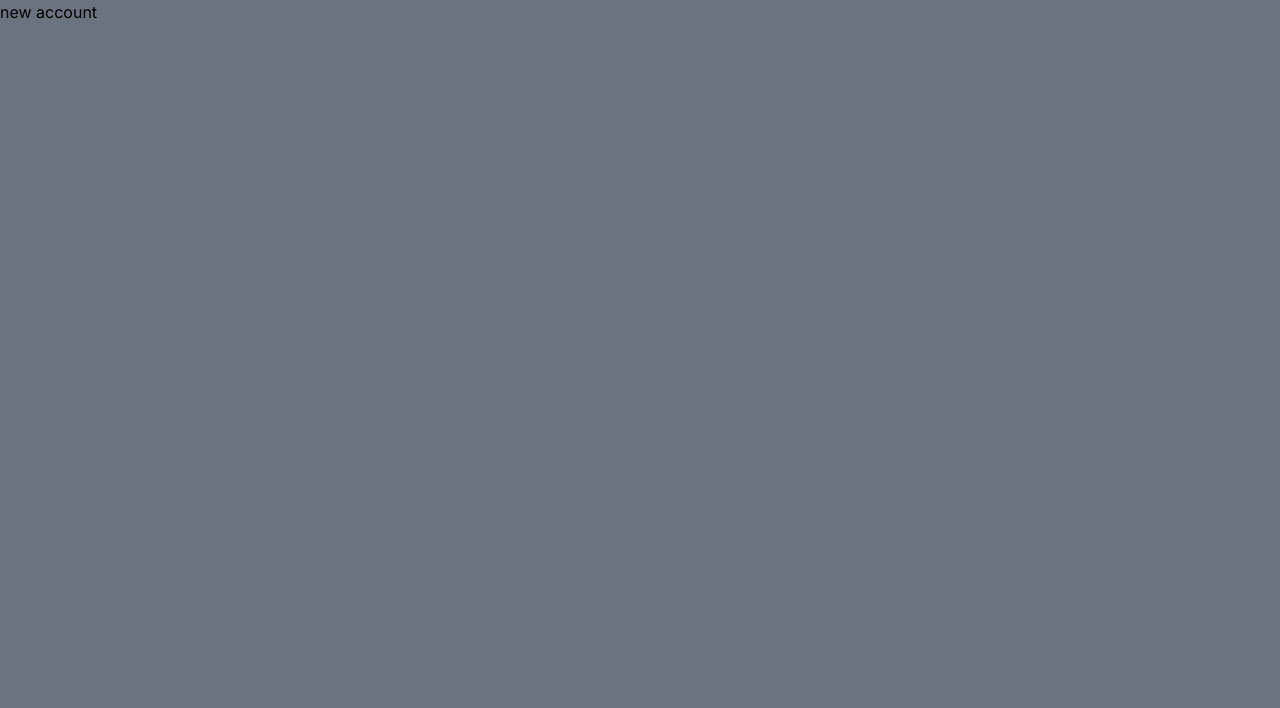
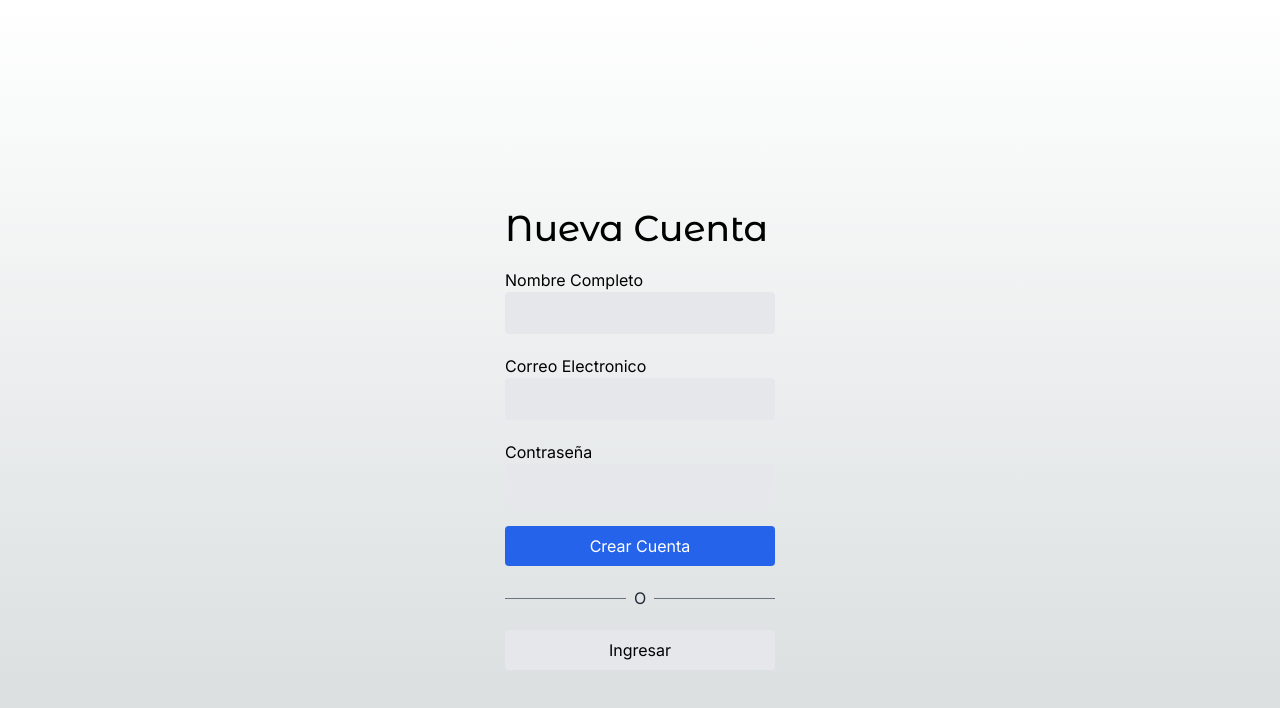
Before and after one commit to Nobbisaurio/teslo-shop, a Next.js app: page /auth/new-account in a window 1280 px wide. Shown: the top 708 px of the page. Built offline with nearby package versions, Linux system fonts and the light colour scheme.

Commit message:
auth pages

```diff
--- a/src/app/(shop)/cart/page.tsx
+++ b/src/app/(shop)/cart/page.tsx
@@ -71,7 +71,7 @@
 
           {/* Resumen de orden */ }
 
-          <div className='bg-white rounded-xl shadow-xl p-7'>
+          <div className='bg-white rounded-xl shadow-xl p-7 h-fit'>
             <h2 className='text-2xl mb-2'>Resumen de orden</h2>
             <div className='grid grid-cols-2'>
               <span>No. Productos</span>
--- a/src/app/(shop)/layout.tsx
+++ b/src/app/(shop)/layout.tsx
@@ -1,4 +1,4 @@
-import { SideBar, TopMenu } from '@/components';
+import { Footer, SideBar, TopMenu } from '@/components';
 
 export default function ShopLayout( {
   children
@@ -15,6 +15,7 @@
       <div className='px-0 sm:px-10'>
         { children }
       </div>
+      <Footer />
     </main>
   );
 }
--- a/src/app/auth/layout.tsx
+++ b/src/app/auth/layout.tsx
@@ -5,8 +5,11 @@
  children: React.ReactNode;
 }) {
   return (
-    <main className='min-h-screen bg-gray-500'>
+    <main className='flex justify-center '>
+      <div className='w-full sm:w-[350px] px-10 '>
+
       {children}
+      </div>
     </main>
   );
 }
--- a/src/app/auth/login/page.tsx
+++ b/src/app/auth/login/page.tsx
@@ -1,10 +1,46 @@
 import { titleFont } from '@/config/fonts';
-import Image from "next/image";
+import Link from 'next/link';
 
-export default function Home() {
+export default function () {
   return (
-    <div>
-      <h1>Login Page </h1>
+    <div className="flex flex-col min-h-screen pt-32 sm:pt-52">
+
+      <h1 className={ `${ titleFont.className } text-4xl mb-5` }>Ingresar</h1>
+
+      <div className="flex flex-col">
+
+        <label htmlFor="email">Correo electrónico</label>
+        <input
+          className="px-5 py-2 border bg-gray-200 rounded mb-5"
+          type="email" />
+
+
+        <label htmlFor="email">Contraseña</label>
+        <input
+          className="px-5 py-2 border bg-gray-200 rounded mb-5"
+          type="email" />
+
+        <button
+
+          className="btn-primary">
+          Ingresar
+        </button>
+
+
+        {/* divisor l ine */ }
+        <div className="flex items-center my-5">
+          <div className="flex-1 border-t border-gray-500"></div>
+          <div className="px-2 text-gray-800">O</div>
+          <div className="flex-1 border-t border-gray-500"></div>
+        </div>
+
+        <Link
+          href="/auth/new-account"
+          className="btn-secondary text-center">
+          Crear una nueva cuenta
+        </Link>
+
+      </div>
     </div>
   );
 }
--- a/src/app/auth/new-account/page.tsx
+++ b/src/app/auth/new-account/page.tsx
@@ -1,8 +1,51 @@
+import { titleFont } from '@/config/fonts';
+import Link from 'next/link';
 
 export default function () {
   return (
-    <div>
-      <h1>new account</h1>
+    <div className="flex flex-col min-h-screen pt-32 sm:pt-52">
+
+      <h1 className={ `${ titleFont.className } text-4xl mb-5` }>Nueva Cuenta</h1>
+
+      <div className="flex flex-col">
+
+        <label htmlFor="email">Nombre Completo</label>
+        <input
+          className="px-5 py-2 border bg-gray-200 rounded mb-5"
+          type="email" />
+
+        <label htmlFor="email">Correo Electronico</label>
+        <input
+          className="px-5 py-2 border bg-gray-200 rounded mb-5"
+          type="email" />
+
+
+        <label htmlFor="email">Contraseña</label>
+        <input
+          className="px-5 py-2 border bg-gray-200 rounded mb-5"
+          type="email" />
+
+        <button
+
+          className="btn-primary">
+          Crear Cuenta
+        </button>
+
+
+        {/* divisor l ine */ }
+        <div className="flex items-center my-5">
+          <div className="flex-1 border-t border-gray-500"></div>
+          <div className="px-2 text-gray-800">O</div>
+          <div className="flex-1 border-t border-gray-500"></div>
+        </div>
+
+        <Link
+          href="/auth/login"
+          className="btn-secondary text-center">
+          Ingresar
+        </Link>
+
+      </div>
     </div>
   );
 }
--- a/src/components/ui/footer/Footer.tsx
+++ b/src/components/ui/footer/Footer.tsx
@@ -1,5 +1,32 @@
+import { titleFont } from '@/config/fonts';
+import Link from 'next/link';
+
 export const Footer = () => {
   return (
-    <div>Footer</div>
-  )
-}
+    <div className='flex w-full justify-center text-xs mb-10'>
+
+      <Link
+        href='/'
+      >
+        <span className={ `${ titleFont.className } antialiased font-bold` }>Teslo</span>
+        <span>| Shop</span>
+        <span>© { new Date().getFullYear() }</span>
+      </Link>
+      <Link
+        href='/'
+        className='mx-3'
+      >
+        Privacidad & Legal
+      </Link>
+      <Link
+        href='/'
+      >
+        Ubicaciones
+      </Link>
+
+
+
+
+    </div>
+  );
+};
```
